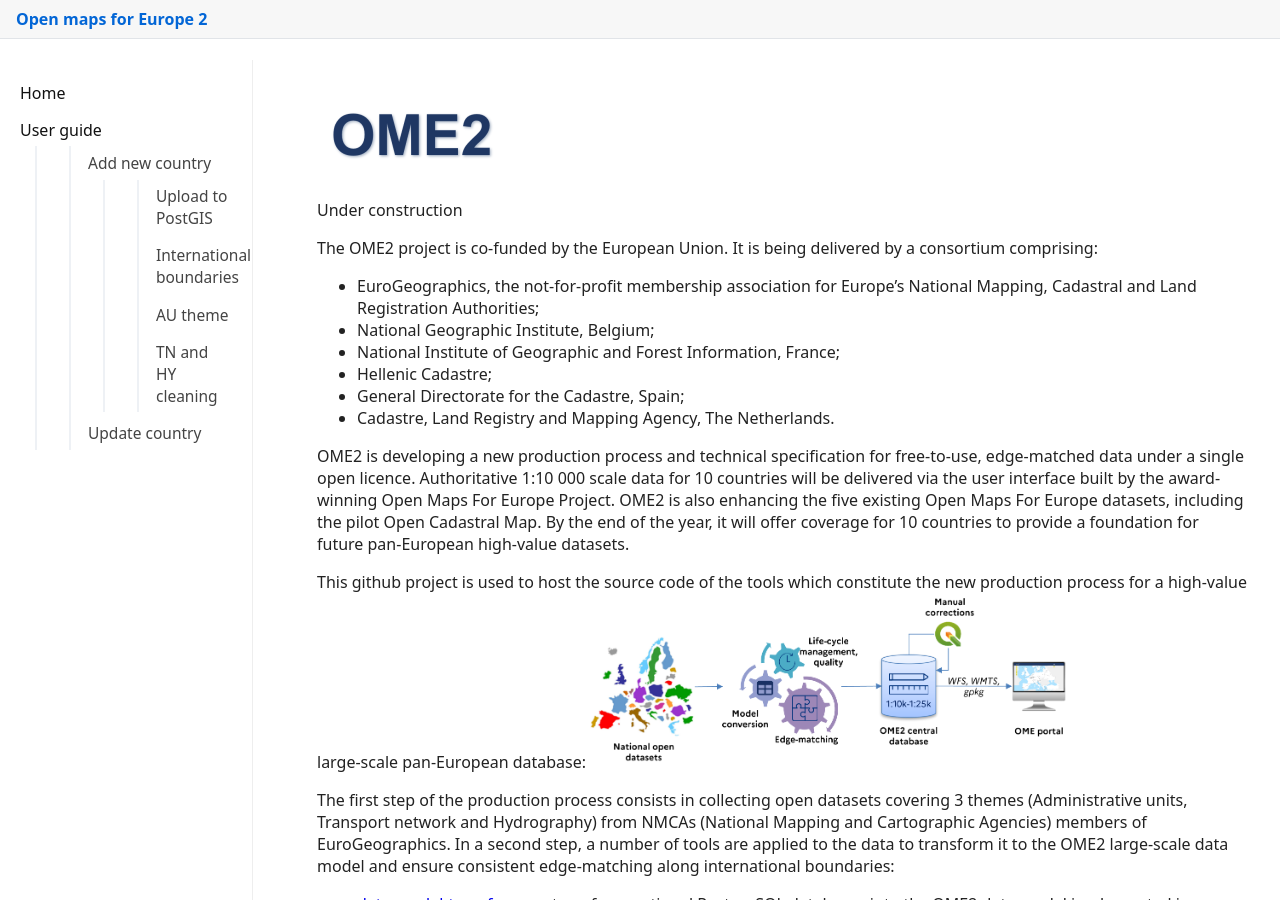
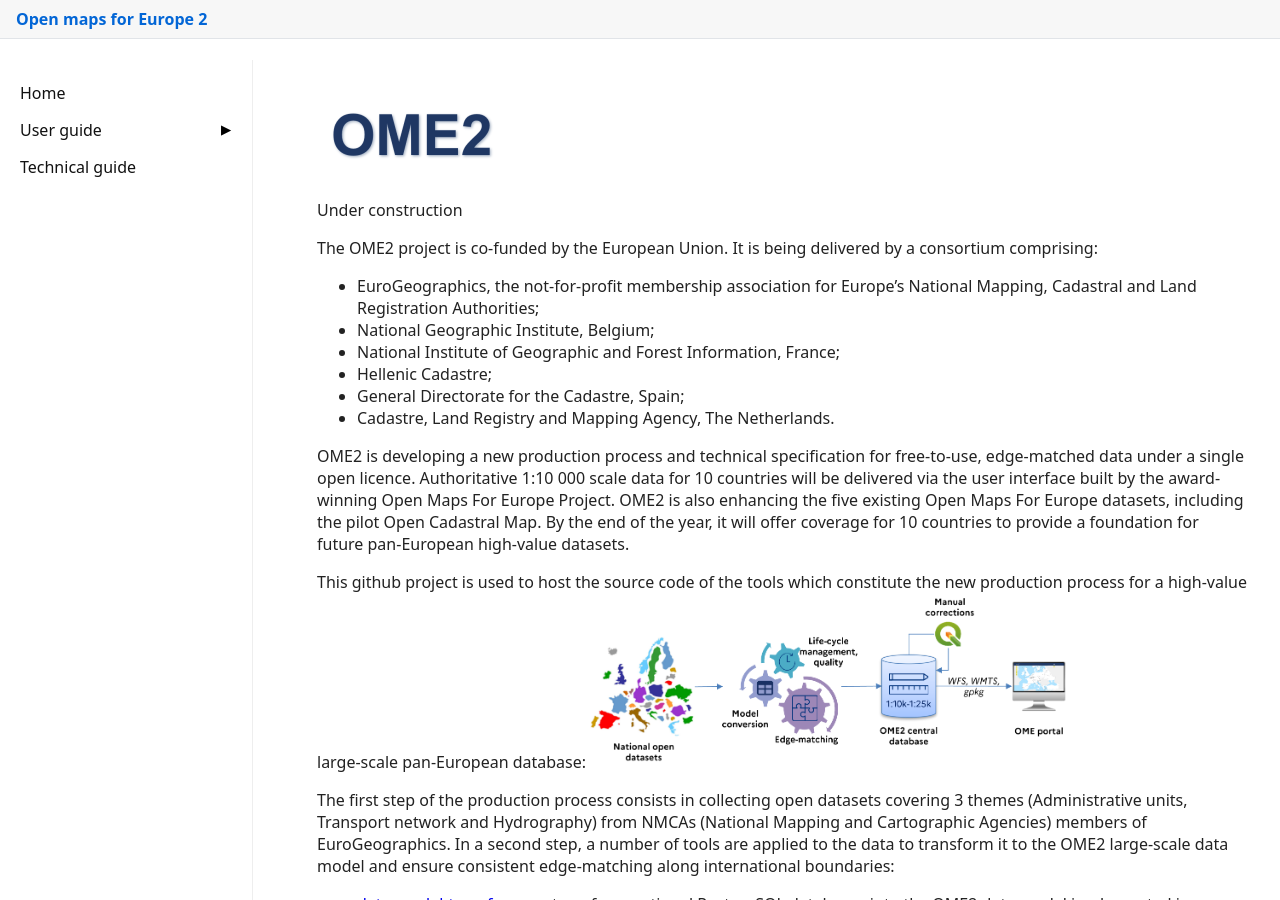
Before and after one commit to openmapsforeurope2/ome2-dev, a Jekyll site: the page built from README.md, in a window 1280 px wide and 900 px high. Built offline with Jekyll 4.4.1, drawn with Linux system fonts in a browser that asks for light colours; our own code applies the rules of GitHub Pages for plain Markdown files; some of the changed lines change nothing that is shown.

Commit message:
Update content

```diff
--- a/_data/navigation.yml
+++ b/_data/navigation.yml
@@ -16,3 +16,5 @@
           url: "/docs/user_guide/new_country/4_clean.html"
     - title: "Update country"
       url: "/docs/user_guide/update_country/0_update_coutry.html"
+- title: "Technical guide"
+  url: "/docs/technical_guide.html"
--- a/_includes/sidebar.html
+++ b/_includes/sidebar.html
@@ -10,9 +10,12 @@
       <li class="{% if is_active %}active{% endif %}{% if item.children %} has-children{% endif %}">
         <div class="menu-header">
           <a href="{{ full_url }}">{{ item.title }}</a>
+          {% if item.children %}
+            <button class="submenu-toggle" aria-expanded="false" aria-label="Toggle submenu"></button>
+          {% endif %}
         </div>
         {% if item.children %}
-          <ul class="submenu">
+          <ul class="submenu" style="display: none;">
             {% include sidebar.html items=item.children %}
           </ul>
         {% endif %}
@@ -20,3 +23,40 @@
     {% endfor %}
   </ul>
 </nav>
+<script>
+document.addEventListener('DOMContentLoaded', function () {
+  // Expand all ancestor submenus of the active item(s)
+  document.querySelectorAll('.sidebar-nav li.active').forEach(function(activeLi) {
+    let parent = activeLi.parentElement;
+    while (parent && parent.classList) {
+      if (parent.classList.contains('submenu')) {
+        parent.style.display = 'block';
+        const parentLi = parent.parentElement;
+        if (parentLi) {
+          const toggle = parentLi.querySelector('.submenu-toggle');
+          if (toggle) {
+            toggle.setAttribute('aria-expanded', 'true');
+            toggle.classList.add('open');
+          }
+        }
+      }
+      parent = parent.parentElement;
+    }
+  });
+
+  // Toggle submenu on button click
+  document.querySelectorAll('.sidebar-nav .has-children').forEach(function (li) {
+    var toggle = li.querySelector('.submenu-toggle');
+    var submenu = li.querySelector('.submenu');
+    if (toggle && submenu) {
+      toggle.addEventListener('click', function (e) {
+        e.preventDefault();
+        var expanded = toggle.getAttribute('aria-expanded') === 'true';
+        toggle.setAttribute('aria-expanded', !expanded);
+        submenu.style.display = expanded ? 'none' : 'block';
+        toggle.classList.toggle('open', !expanded);
+      });
+    }
+  });
+});
+</script>
--- a/docs/technical_guide.md
+++ b/docs/technical_guide.md
@@ -0,0 +1 @@
+# Technical guide
```
